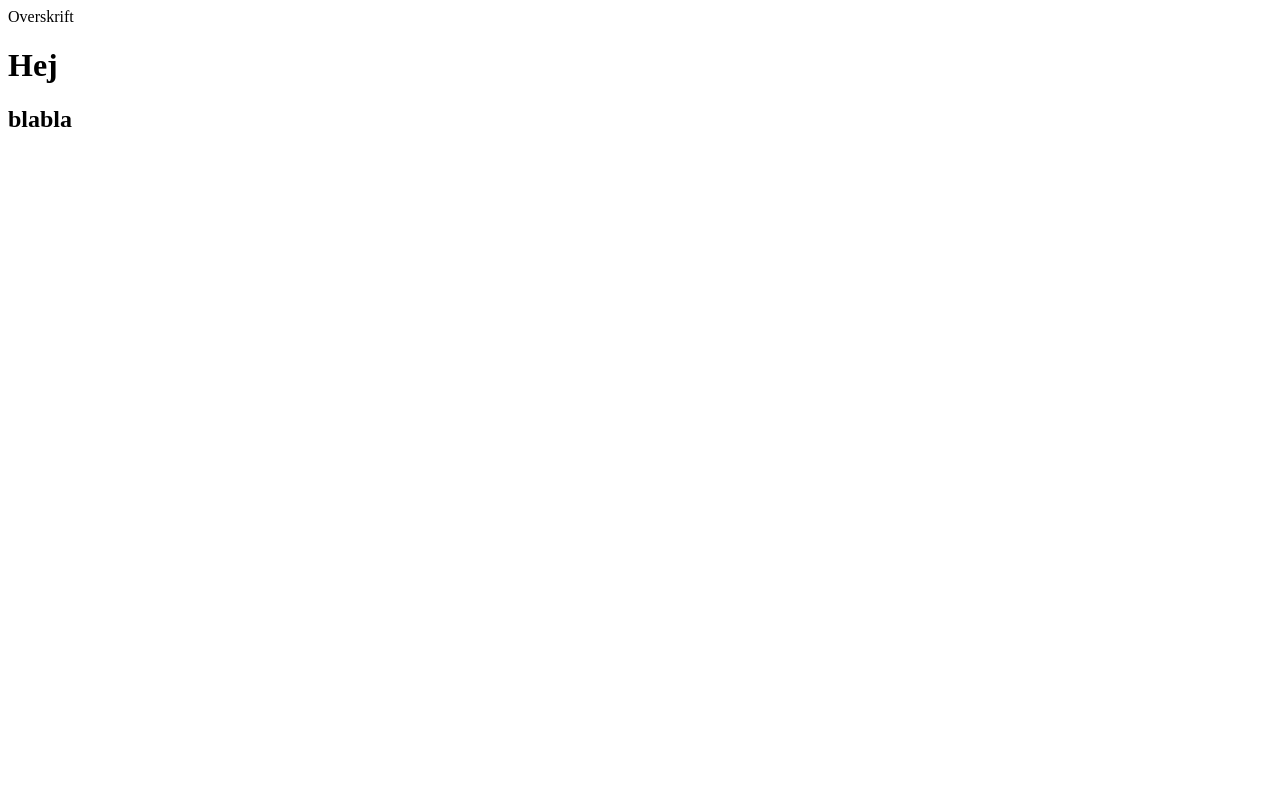
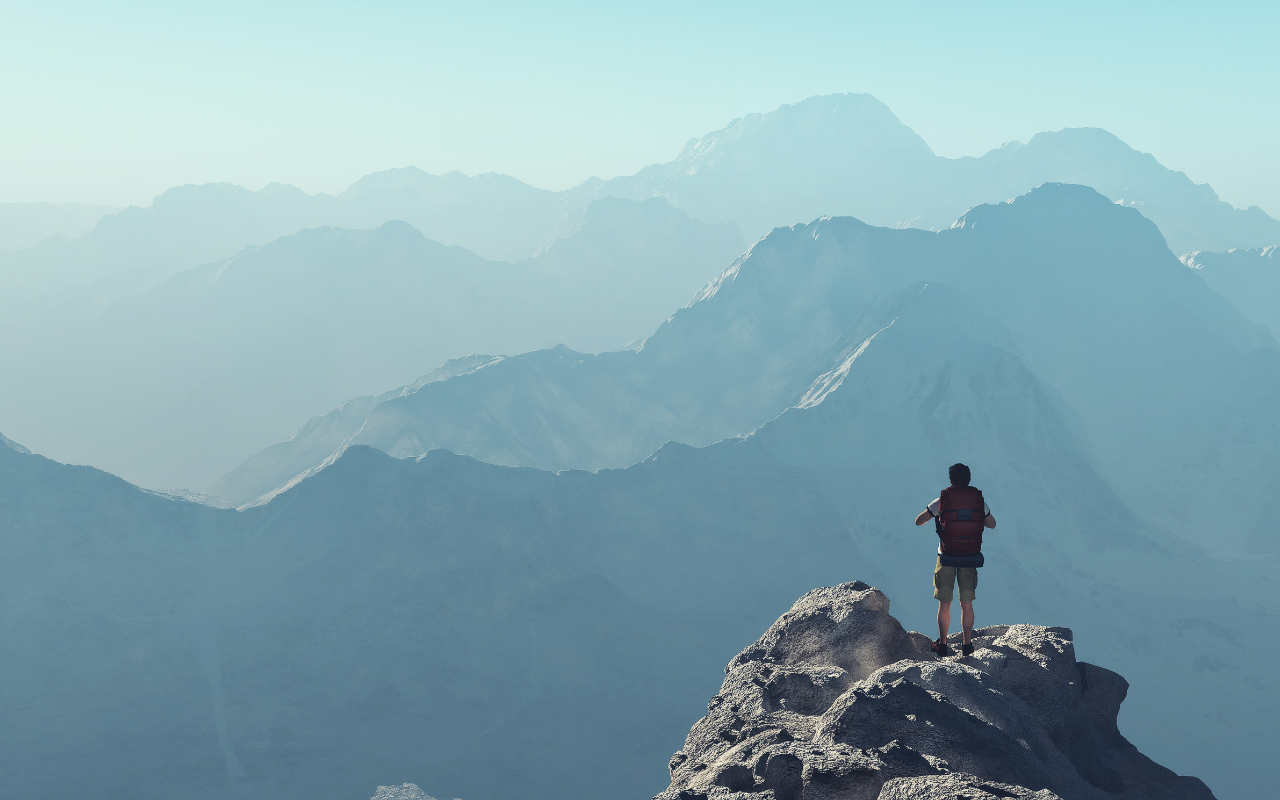
Before and after one commit to mahn0074/Content-Marketing, a plain HTML site: page index.html in a window 1280 px wide. Drawn offline with nearby package versions, Linux system fonts and the light colour scheme.

Commit message:
bulma link

```diff
--- a/index.html
+++ b/index.html
@@ -4,11 +4,27 @@
     <meta charset="utf-8">
     <meta name="viewport" content="width=device-width, initial-scale=1.0">
     <title>Content Marketing</title>
+<!---------    bulma link ------>
+    <link rel="https://stackpath.bootstrapcdn.com/font-awesome/4.7.0/css/font-awesome.min.css">
+    <link rel="stylesheet" href="https://cdnjs.cloudflare.com/ajax/libs/bulma/0.7.1/css/bulma.min.css">
 </head>
-<div class="titel">Overskrift</div>
-<h1>Hej</h1>
-	<h2>blabla</h2>
+<style>
+    .hero{
+        background: black url(img/mountain.jpeg) center / cover;
+    }
+
+    @media (max-width:1024px) { .hero { background: black url() center / cover; } }
+    @media (max-width:768px) { .hero { background: black url() center / cover; } }
+
+    </style>
+
+
 <body>
+<!--------hero------->
+<section class="hero is-fullheight">
+
+
+</section>
 
 </body>
 </html>
```
Also changed, not shown: img/mountain.jpeg (added).
